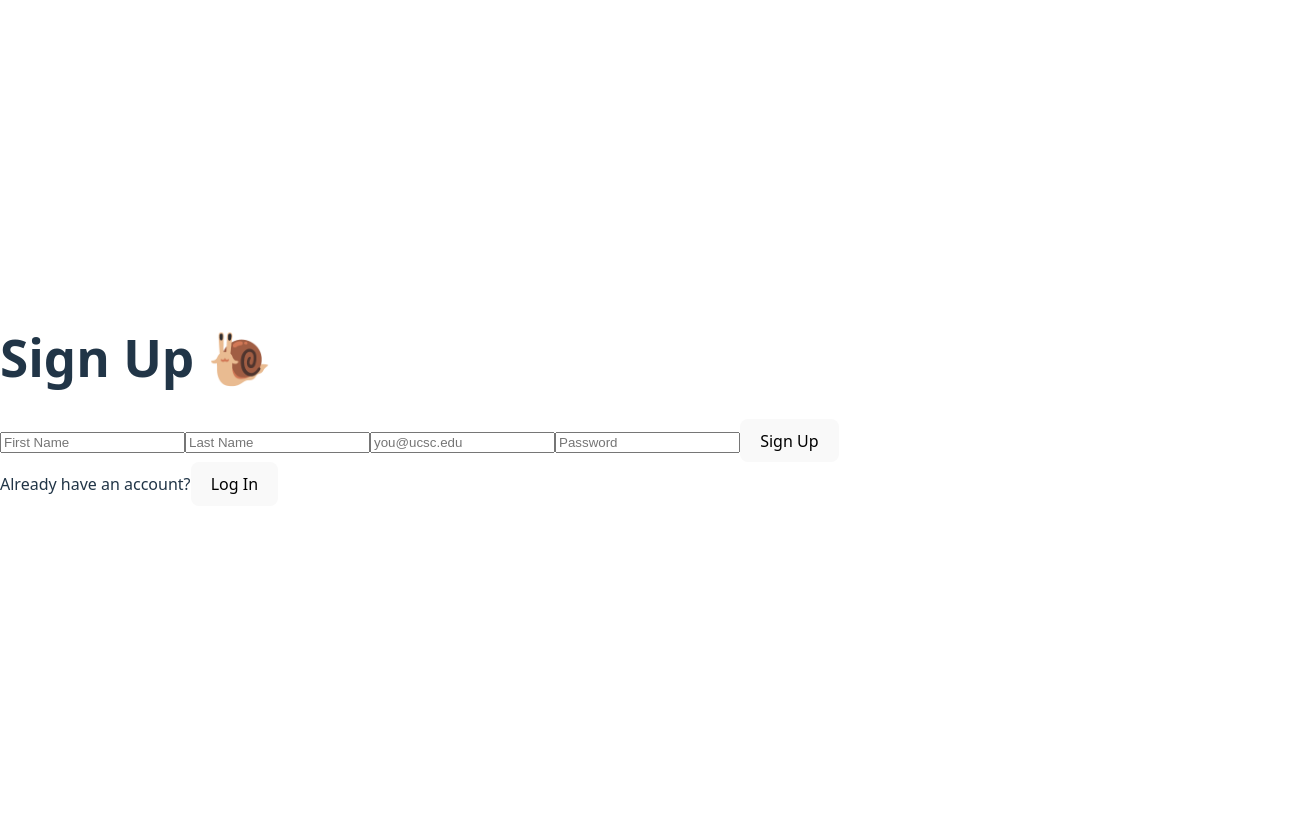
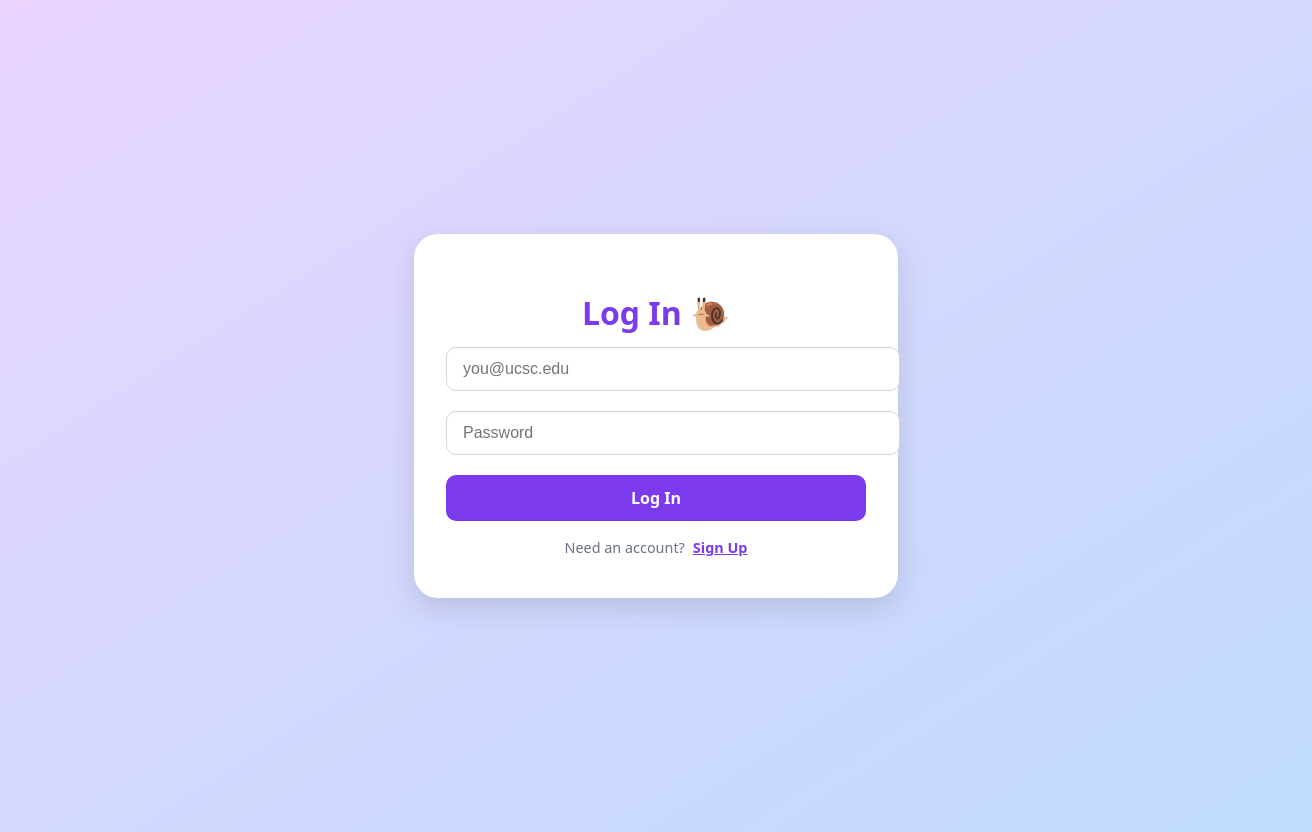
Before and after one commit to kritibhargava1/StudySlug, a React (Vite) app: page / in a window 1280 px wide. Shown: the whole page, 1312 px wide, since content can reach past the window. Before the commit the page ends 800 px from the top, so only its background shows below. Built offline with nearby package versions, Linux system fonts and the light colour scheme.

Commit message:
Update Login UI, styles, and MongoDB profile setup

```diff
--- a/src/pages/Login.jsx
+++ b/src/pages/Login.jsx
@@ -8,9 +8,10 @@ import {
   doc
 } from "../firebase";
 import { useNavigate } from "react-router-dom";
+import '../styles/Login.css';
 
 function Login() {
-  const [isSignUp, setIsSignUp] = useState(true);
+  const [isSignUp, setIsSignUp] = useState(false);
   const [email, setEmail] = useState("");
   const [password, setPassword] = useState("");
   const [firstName, setFirstName] = useState("");
--- a/src/styles/Home.css
+++ b/src/styles/Home.css
@@ -1,7 +1,7 @@
 /* Full-screen container with a gradient background */
 .home-container {
     min-height: 100vh;
-    width: 100%;
+    width: 100vw;
     display: flex;
     justify-content: center;
     align-items: center;
--- a/src/styles/Login.css
+++ b/src/styles/Login.css
@@ -16,46 +16,42 @@
     max-width: 420px;
     background-color: white;
     border-radius: 1.5rem;
-    padding: 40px;
-    box-shadow: 0 10px 25px rgba(0, 0, 0, 0.1);
+    padding: 40px 32px;
+    box-shadow: 0 10px 30px rgba(0, 0, 0, 0.12);
     text-align: center;
+    transition: all 0.3s ease-in-out;
   }
 
   .loginTitle {
-    font-size: 32px;
+    font-size: 2rem;
     font-weight: 800;
     color: #7c3aed;
     margin-bottom: 1rem;
   }
 
-  .loginSubtitle {
-    font-size: 14px;
-    color: #6b7280;
-    margin-bottom: 1.5rem;
-  }
-
   .loginInput {
     width: 100%;
     padding: 12px 16px;
-    font-size: 16px;
+    font-size: 1rem;
     border: 1px solid #d1d5db;
     border-radius: 10px;
     margin-bottom: 20px;
+    transition: border 0.3s, box-shadow 0.3s;
   }
 
   .loginInput:focus {
     outline: none;
     border-color: #a78bfa;
-    box-shadow: 0 0 0 2px rgba(167, 139, 250, 0.5);
+    box-shadow: 0 0 0 3px rgba(167, 139, 250, 0.3);
   }
 
   .loginButton {
     width: 100%;
     background-color: #7c3aed;
     color: white;
-    padding: 12px 16px;
+    padding: 12px;
     font-weight: 600;
-    font-size: 16px;
+    font-size: 1rem;
     border: none;
     border-radius: 10px;
     cursor: pointer;
@@ -66,8 +62,33 @@
     background-color: #6d28d9;
   }
 
+  .loginToggle {
+    margin-top: 1rem;
+    font-size: 0.9rem;
+    color: #6b7280;
+  }
+
+  .loginToggleButton {
+    background: none;
+    border: none;
+    color: #7c3aed;
+    font-weight: 600;
+    cursor: pointer;
+    margin-left: 8px;
+    text-decoration: underline;
+    font-size: 0.9rem;
+    padding: 0;
+  }
+
+  .loginMessage {
+    font-size: 0.9rem;
+    margin-top: 1rem;
+    color: #10b981;
+    font-weight: 500;
+  }
+
   .loginError {
     color: #dc2626;
-    font-size: 14px;
+    font-size: 0.9rem;
     margin-top: 10px;
   }
```
